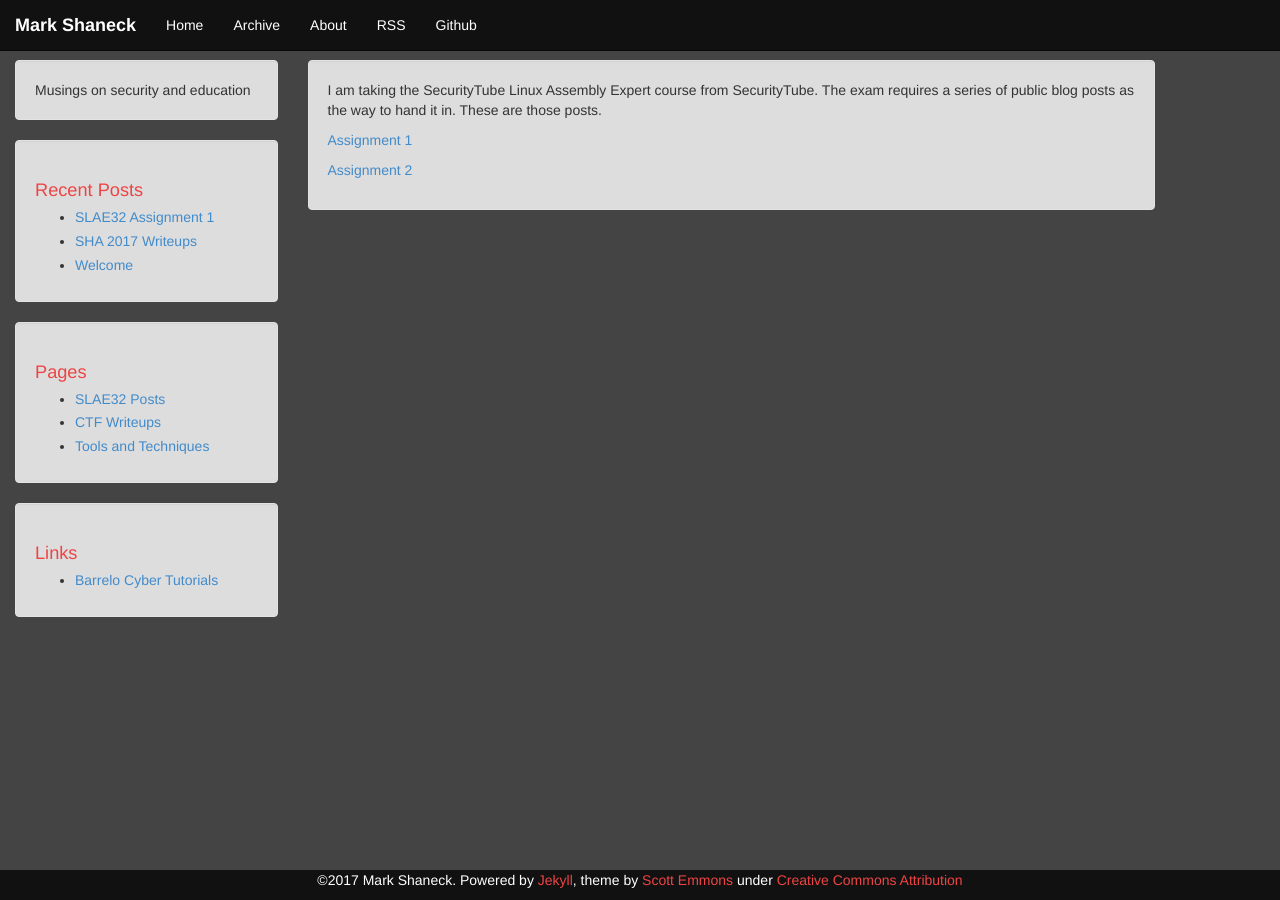
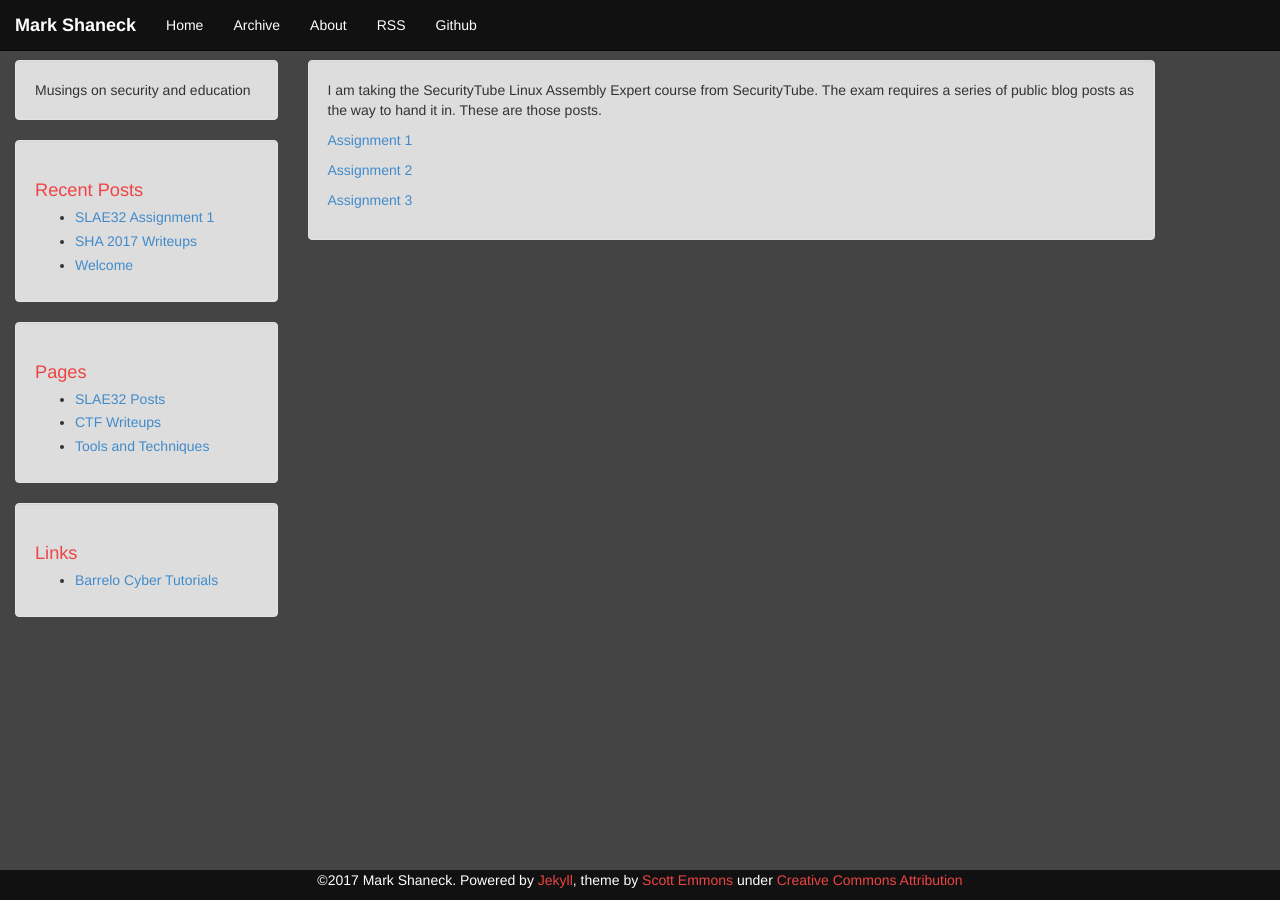
Before and after one commit to mshaneck/mshaneck.github.io, a Jekyll site: the page built from SLAE32/index.md, in a window 1280 px wide. Built offline with Jekyll 4.4.1, drawn with Linux system fonts in a browser that asks for light colours.

Commit message:
Added link on SLAE32 index page

```diff
--- a/SLAE32/index.md
+++ b/SLAE32/index.md
@@ -8,3 +8,5 @@ I am taking the SecurityTube Linux Assembly Expert course from SecurityTube. The
 [Assignment 1](./slae32-assignment1)
 
 [Assignment 2](./slae32-assignment2)
+
+[Assignment 3](./slae32-assignment3)
```
